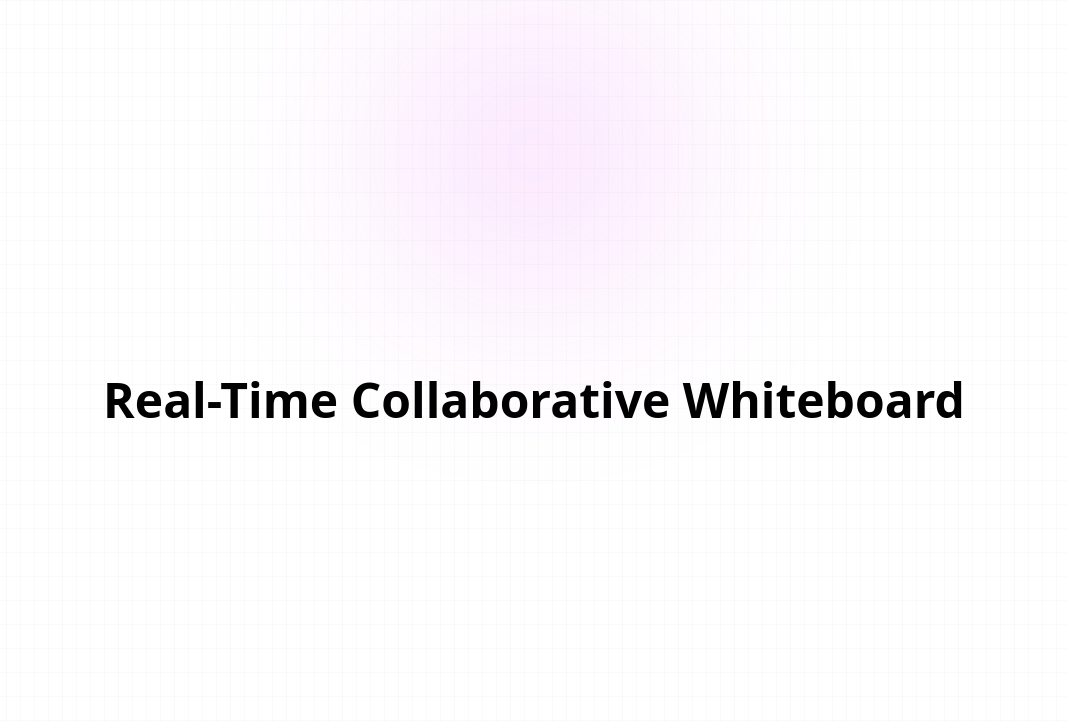
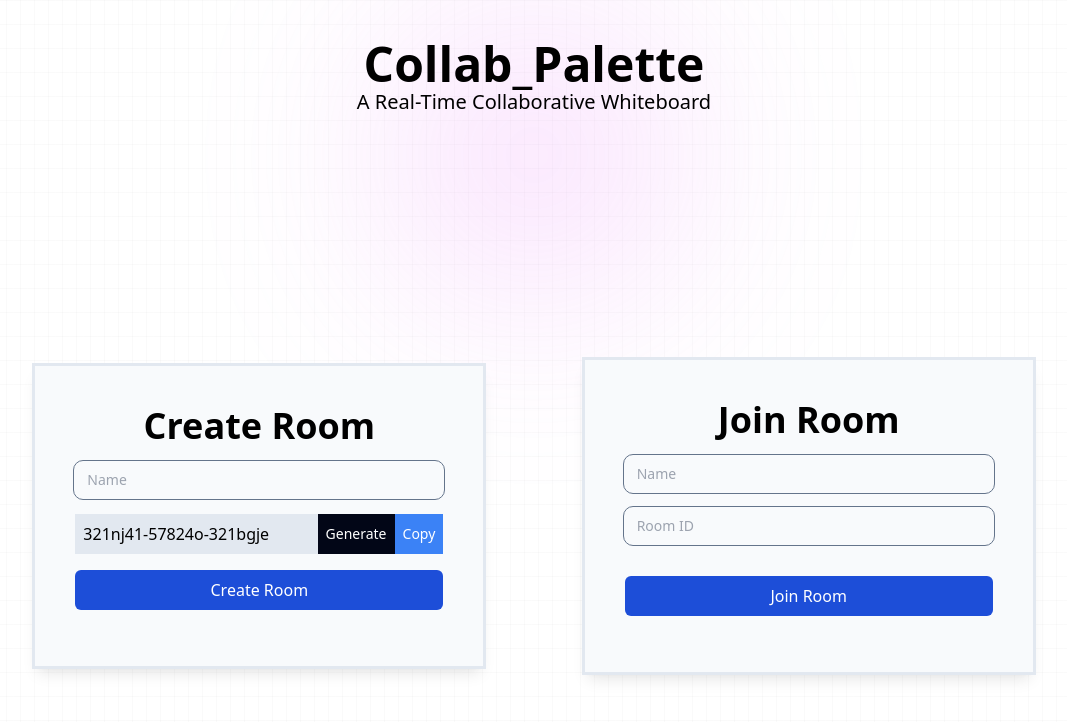
Before and after one commit to debanjan-G/Collab-Palette, a React (Vite) app in the folder client/: page / in a window 1280 px wide. Shown: the top 722 px of the page, without its empty margins (106-1173 px from the left). Built offline with nearby package versions, Linux system fonts and the light colour scheme.

Commit message:
Created Create Room and Join Room Forms

```diff
--- a/client/package.json
+++ b/client/package.json
@@ -10,6 +10,7 @@
     "preview": "vite preview"
   },
   "dependencies": {
+    "@headlessui/react": "^2.1.5",
     "react": "^18.3.1",
     "react-dom": "^18.3.1",
     "react-router-dom": "^6.26.1",
--- a/client/src/App.jsx
+++ b/client/src/App.jsx
@@ -1,10 +1,19 @@
+import CreateRoomForm from "./components/Forms/CreateRoom";
+import JoinRoomForm from "./components/Forms/JoinRoom";
+
 function App() {
   return (
-    <div className="absolute inset-0 -z-10 h-full w-full bg-white bg-[linear-gradient(to_right,#8080800a_1px,transparent_1px),linear-gradient(to_bottom,#8080800a_1px,transparent_1px)] bg-[size:14px_24px] ">
+    <div className="absolute inset-0 -z-10 h-screen w-full bg-white bg-[linear-gradient(to_right,#8080800a_1px,transparent_1px),linear-gradient(to_bottom,#8080800a_1px,transparent_1px)] bg-[size:14px_24px] p-10">
       <div className="absolute left-0 right-0 top-0 -z-10 m-auto h-[310px] w-[310px] rounded-full bg-fuchsia-400 opacity-20 blur-[100px]"></div>
 
-      <div className="h-screen flex justify-center items-center">
-        <h1 className="text-5xl font-extrabold ">Real-Time Collaborative Whiteboard</h1>
+      <h1 className="text-5xl font-bold text-center">Collab_Palette</h1>
+      <p className="text-center text-xl">A Real-Time Collaborative Whiteboard</p>
+
+      <div className="h-screen flex justify-evenly items-center">
+
+        <CreateRoomForm />
+        <JoinRoomForm />
+
       </div>
     </div >
   );
--- a/client/src/components/Forms/CreateRoom/index.jsx
+++ b/client/src/components/Forms/CreateRoom/index.jsx
@@ -0,0 +1,31 @@
+import React from 'react'
+import { Description, Field, Input, Label } from '@headlessui/react'
+
+const CreateRoomForm = () => {
+    return (
+        <div className="w-full max-w-md p-10 shadow-lg bg-slate-50 outline outline-slate-200">
+            <h1 className='text-4xl font-bold text-center'>Create Room</h1>
+            <Field className='my-4'>
+                {/* <Label className="text-sm/6 font-medium text-black">Name</Label> */}
+                <Input
+                    placeholder='Name'
+                    className=
+                    ' outline outline-1 outline-slate-500 outline-offset-1 mt-3 block w-full rounded-lg border-none bg-white/5 py-1.5 px-3 text-sm/6 text-black focus:outline-none data-[focus]:outline-2 data-[focus]:-outline-offset-2 data-[focus]:outline-blue-500' autoComplete='off'
+                />
+            </Field>
+
+            <div className='flex justify-center w-full '>
+                <div className='bg-slate-200 p-2 w-full'>
+                    <p>321nj41-57824o-321bgje</p>
+                </div>
+                <button className='text-sm bg-slate-950 p-2 text-white hover:bg-slate-700 transition duration-200'>Generate</button>
+                <button className='text-sm text-white p-2 bg-blue-500  hover:bg-blue-700 transition duration-200'>Copy</button>
+            </div>
+
+
+            <button className='bg-blue-700 hover:bg-blue-500 transition duration-200 text-white px-4 py-2 rounded-md my-4 w-full mx-auto'>Create Room</button>
+        </div>
+    )
+}
+
+export default CreateRoomForm
--- a/client/src/components/Forms/JoinRoom/index.jsx
+++ b/client/src/components/Forms/JoinRoom/index.jsx
@@ -0,0 +1,33 @@
+import React from 'react'
+import { Description, Field, Input, Label } from '@headlessui/react'
+
+const JoinRoomForm = () => {
+    return (
+        <div className="w-full max-w-md p-10 shadow-lg bg-slate-50 outline outline-slate-200">
+            <h1 className='text-4xl font-bold text-center'>Join Room</h1>
+            <Field className='my-4'>
+                {/* <Label className="text-sm/6 font-medium text-black">Name</Label> */}
+                <Input
+                    placeholder='Name'
+                    className=
+                    'outline outline-1 outline-slate-500 outline-offset-1 mt-3 block w-full rounded-lg border-none bg-white/5 py-1.5 px-3 text-sm/6 text-black focus:outline-none data-[focus]:outline-2 data-[focus]:-outline-offset-2 data-[focus]:outline-blue-500' autoComplete='off'
+                />
+            </Field>
+            <Field className='my-4'>
+                {/* <Label className="text-sm/6 font-medium text-black">Room ID</Label> */}
+                <Input
+                    placeholder='Room ID'
+                    className=
+                    ' outline outline-1 outline-slate-500 outline-offset-1 mt-3 block w-full rounded-lg border-none bg-white/5 py-1.5 px-3 text-sm/6 text-black focus:outline-none data-[focus]:outline-2 data-[focus]:-outline-offset-2 data-[focus]:outline-blue-500' autoComplete='off'
+                />
+            </Field>
+
+
+
+
+            <button className='bg-blue-700 hover:bg-blue-500 transition duration-200 text-white px-4 py-2 rounded-md my-4 w-full mx-auto'>Join Room</button>
+        </div>
+    )
+}
+
+export default JoinRoomForm
```
Also changed, not shown: 1 other file (tests, documents, lock files or other folders).
